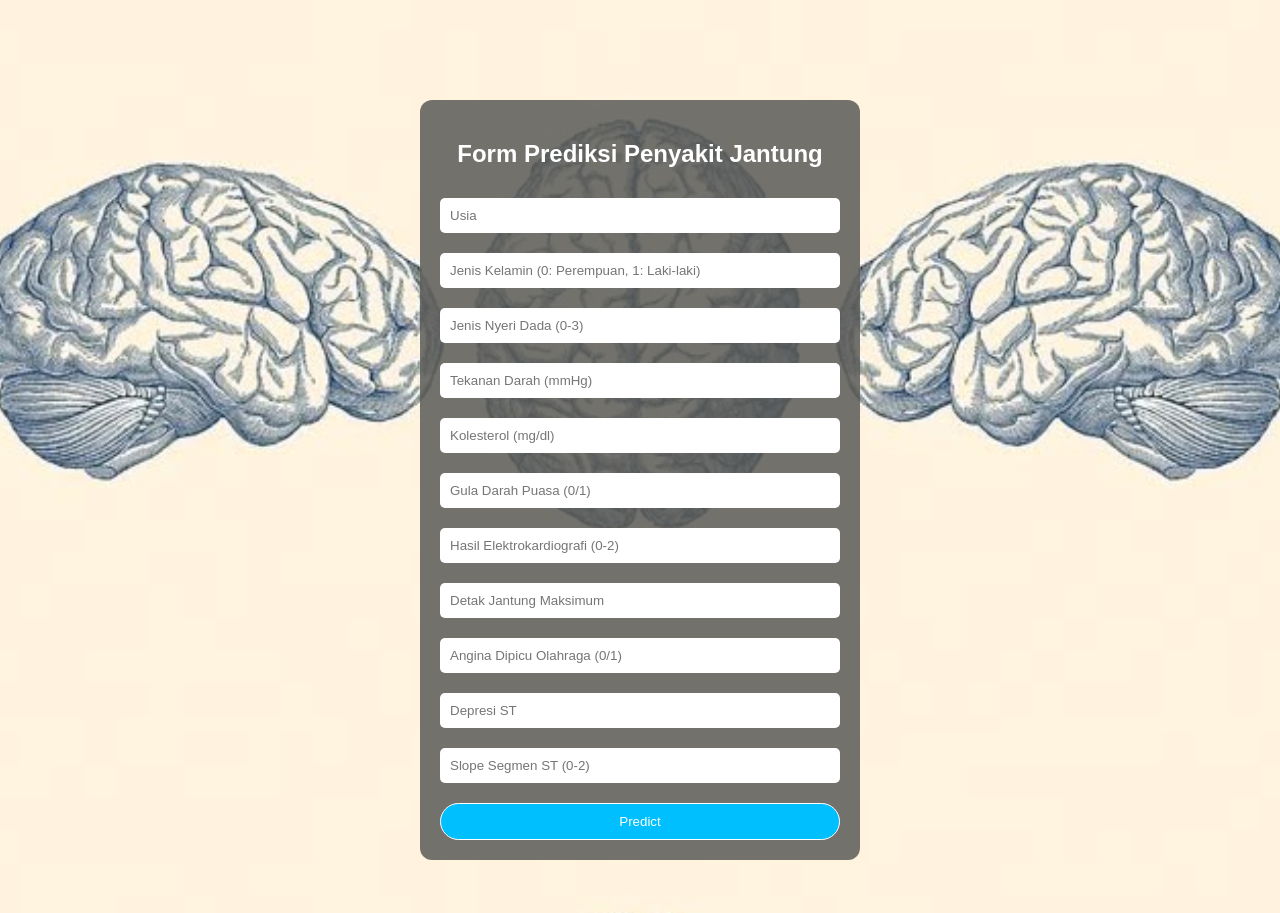
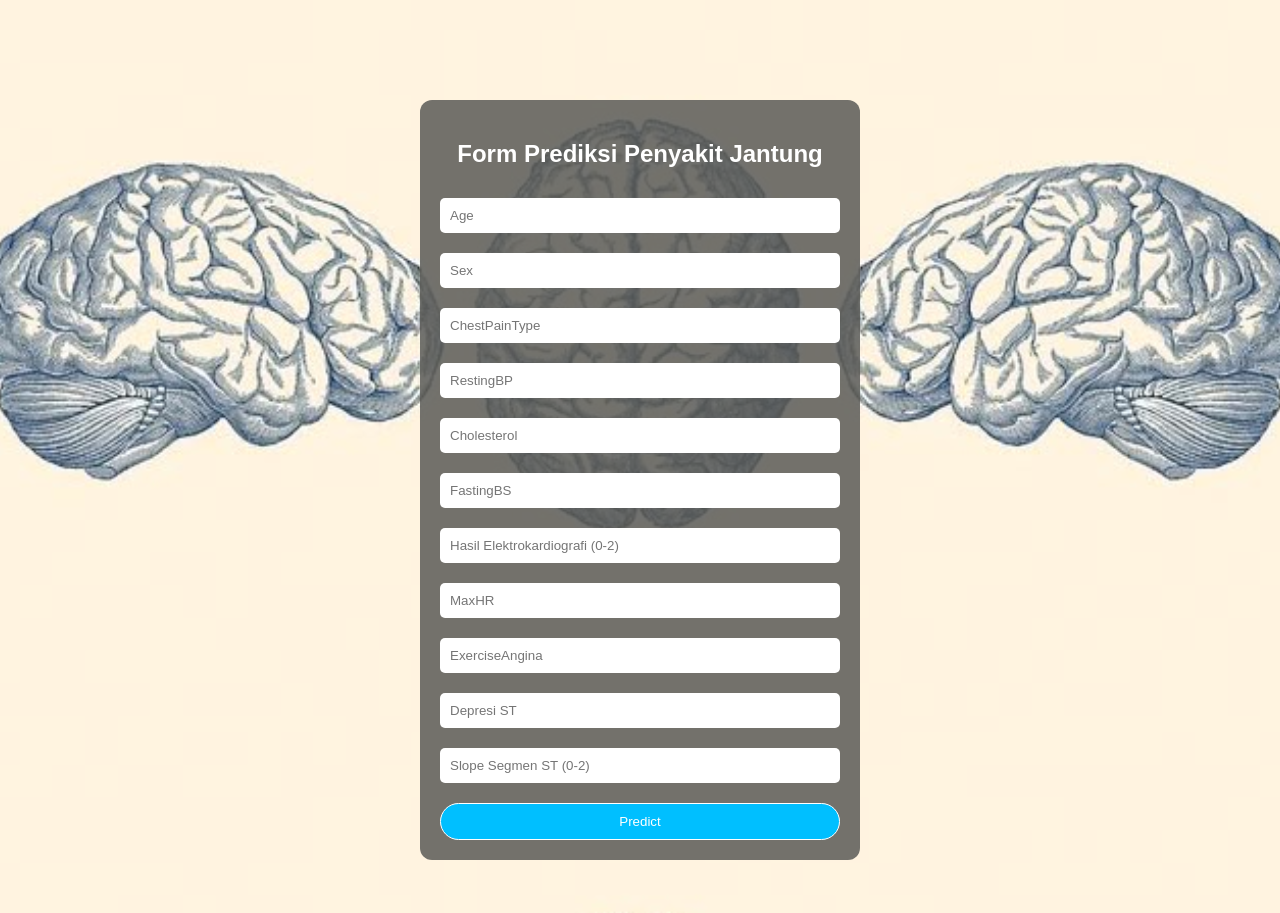
Before and after one commit to maqis41/Project-Machine_Learning, a Flask app: page /predict.html in a window 1280 px wide. Shown: the part 68-981 px from the top of the page. Run offline with Flask 3, Linux system fonts and the light colour scheme.

Commit message:
kurang display

```diff
--- a/templates/predict.html
+++ b/templates/predict.html
@@ -98,15 +98,15 @@
     <h2>Form Prediksi Penyakit Jantung</h2>
 
     <form method="POST" action="{{ url_for('predict') }}">
-      <input type="number" name="age" placeholder="Usia" required />
-      <input type="number" name="sex" placeholder="Jenis Kelamin (0: Perempuan, 1: Laki-laki)" required min="0" max="1" />
-      <input type="number" name="cp" placeholder="Jenis Nyeri Dada (0-3)" required min="0" max="3" />
-      <input type="number" name="trestbps" placeholder="Tekanan Darah (mmHg)" required />
-      <input type="number" name="chol" placeholder="Kolesterol (mg/dl)" required />
-      <input type="number" name="fbs" placeholder="Gula Darah Puasa (0/1)" required min="0" max="1" />
+      <input type="number" name="age" placeholder="Age" required />
+      <input type="number" name="sex" placeholder="Sex" required min="0" max="1" />
+      <input type="number" name="cp" placeholder="ChestPainType" required min="0" max="3" />
+      <input type="number" name="trestbps" placeholder="RestingBP" required />
+      <input type="number" name="chol" placeholder="Cholesterol" required />
+      <input type="number" name="fbs" placeholder="FastingBS" required min="0" max="1" />
       <input type="number" name="restecg" placeholder="Hasil Elektrokardiografi (0-2)" required min="0" max="2" />
-      <input type="number" name="thalach" placeholder="Detak Jantung Maksimum" required />
-      <input type="number" name="exang" placeholder="Angina Dipicu Olahraga (0/1)" required min="0" max="1" />
+      <input type="number" name="thalach" placeholder="MaxHR" required />
+      <input type="number" name="exang" placeholder="ExerciseAngina" required min="0" max="1" />
       <input type="number" step="0.1" name="oldpeak" placeholder="Depresi ST" required />
       <input type="number" name="slope" placeholder="Slope Segmen ST (0-2)" required min="0" max="2" />
 
```
